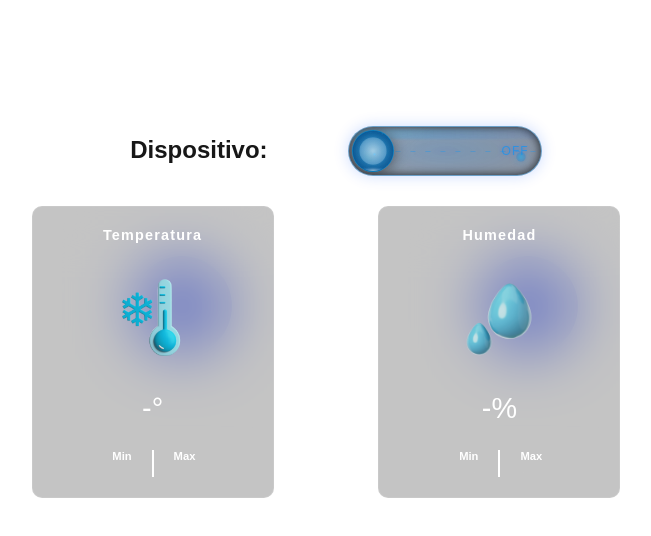
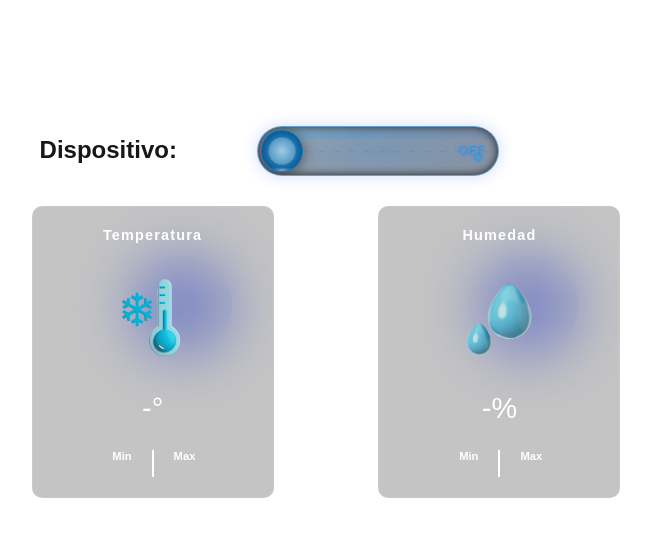
Before and after one commit to codiegoo/plugin-out, a Next.js app: page / in a window 1280 px wide. Shown: the top 536 px of the page, without its empty margins (314-965 px from the left). Built offline with nearby package versions, Linux system fonts and the light colour scheme; no server answers; the database is empty.

Commit message:
btnOnOff change size

```diff
--- a/src/components/Device/device.sass
+++ b/src/components/Device/device.sass
@@ -19,8 +19,9 @@
   display: flex
   margin-top: 4%
   display: flex
-  justify-content: center
+  justify-content: left
   align-items: center
+  padding-left: 1rem
 
 .dataContain
   width: 100%
@@ -55,7 +56,7 @@
 
 .toggle-track
   position: absolute
-  width: 70%
+  width: 100%
   height: 100%
   background: rgba(0, 30, 60, 0.4)
   border-radius: 30px
```
